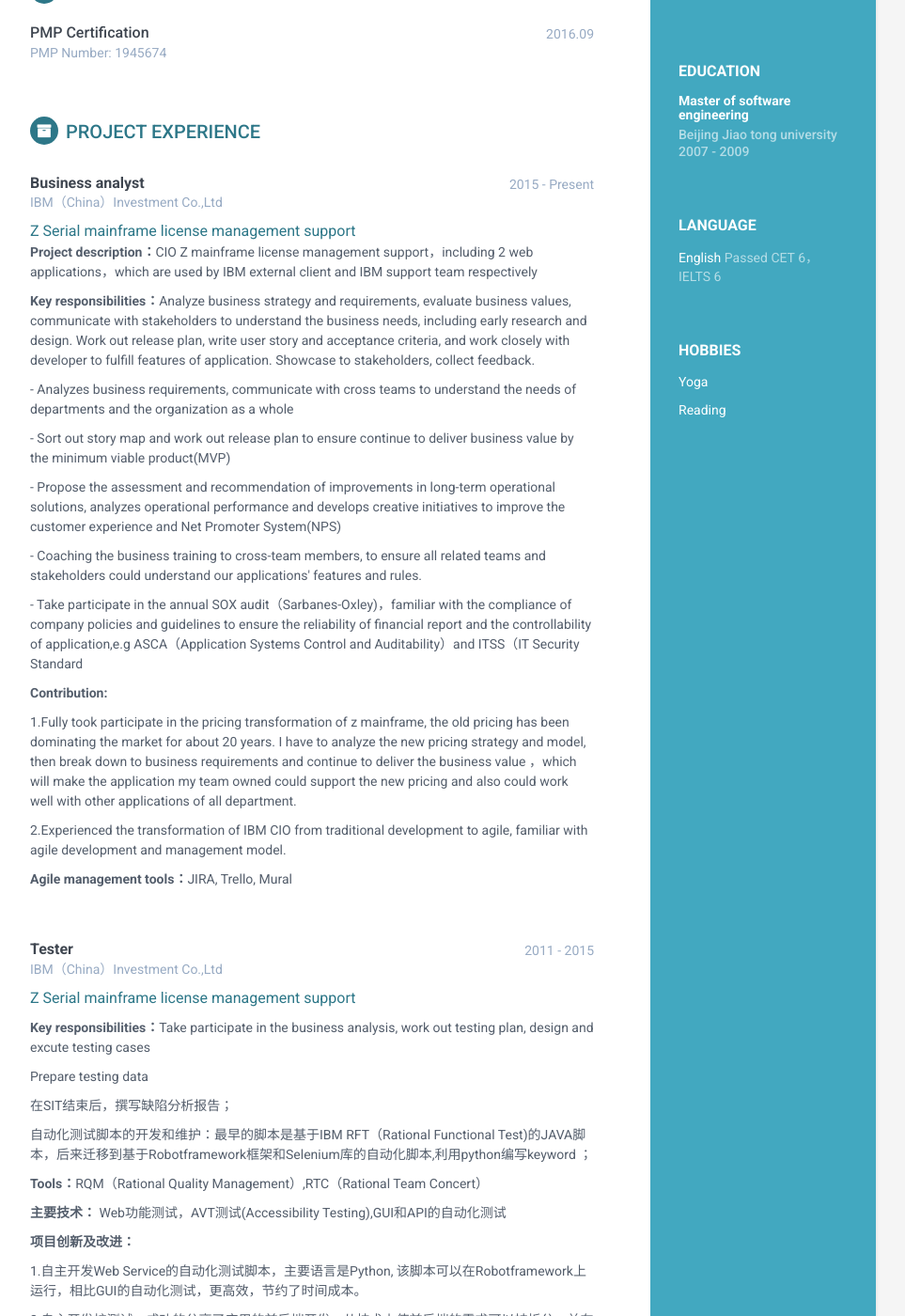
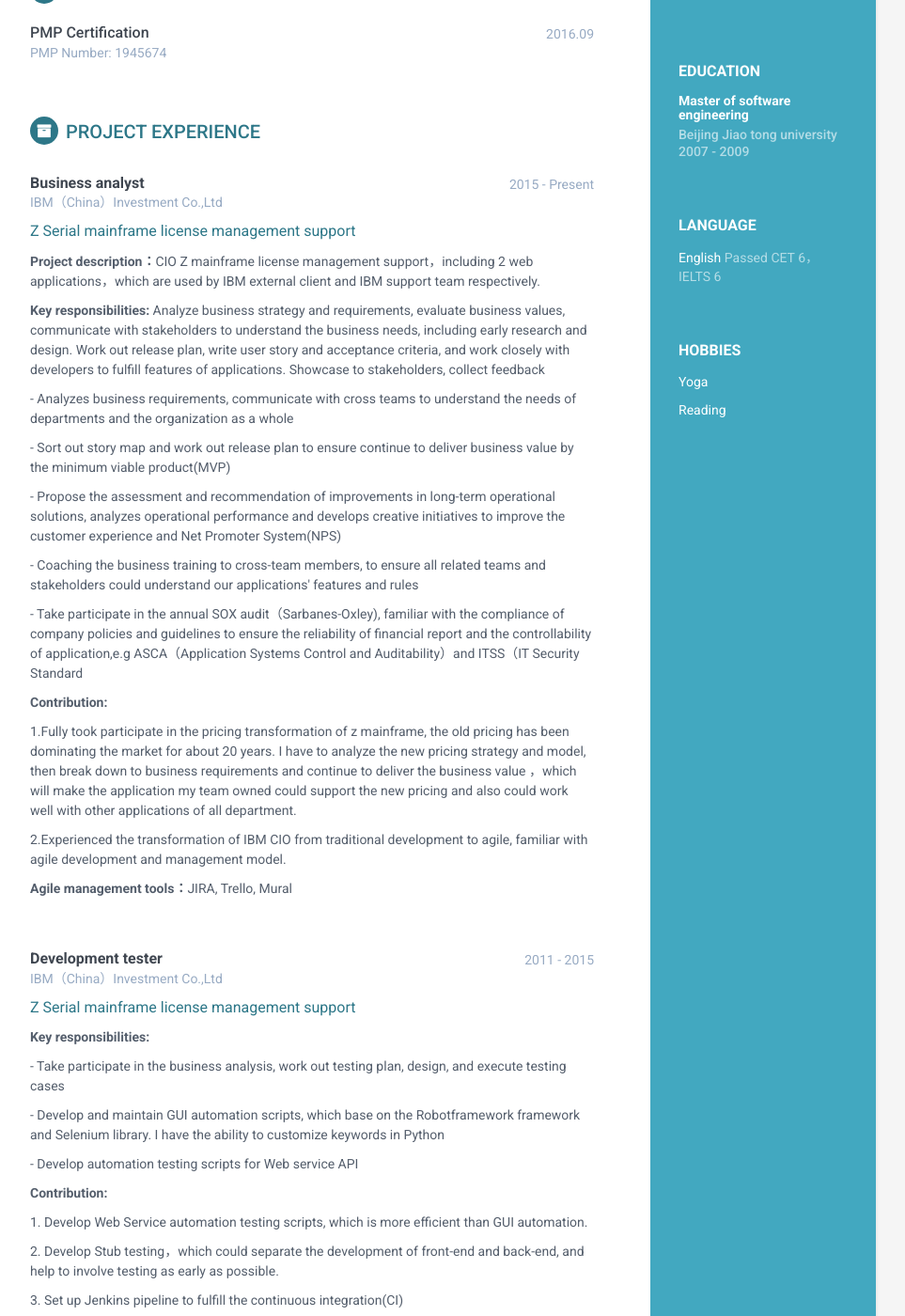
Before and after one commit to liuyang0116/LiuYangResume_EN, a Jekyll site: the page built from index.html, in a window 1280 px wide and 1400 px high, scrolled down 516 px. Shown: the whole window at 94% size, without its empty margins (188-1151 px from the left). Built offline with Jekyll 4.4.1, drawn with Linux system fonts in a browser that asks for light colours; some of the changed text lies outside the part shown.

Commit message:
Update projects.html

```diff
--- a/_includes/projects.html
+++ b/_includes/projects.html
@@ -10,15 +10,16 @@
 						<div class="company">IBM（China）Investment Co.,Ltd</div>
                 <div class="item">
                     <span class="project-title"><a href="#" target="_blank">Z Serial mainframe license management support</a></span>
-                    <span class="project-tagline"><p><b>Project description：</b>CIO Z mainframe license management support，including 2 web applications，which are used by IBM external client and IBM support team respectively</span>
+			<p></p>
+                    <span class="project-tagline"><p><b>Project description：</b>CIO Z mainframe license management support，including 2 web applications，which are used by IBM external client and IBM support team respectively.</span>
 			</p>
-			<p><b>Key responsibilities：</b>Analyze business strategy and requirements, evaluate business values, communicate with stakeholders to understand the business needs, including early research and design. Work out release plan, write user story and acceptance criteria, and work closely with developer to fulfill features of application. Showcase to stakeholders, collect feedback. </p>
+			<p><b>Key responsibilities: </b>Analyze business strategy and requirements, evaluate business values, communicate with stakeholders to understand the business needs, including early research and design. Work out release plan, write user story and acceptance criteria, and work closely with developers to fulfill features of applications. Showcase to stakeholders, collect feedback</p>
 					<p>- Analyzes business requirements, communicate with cross teams to understand the needs of departments and the organization as a whole</p>
 					<p>- Sort out story map and work out release plan to ensure continue to deliver business value by the minimum viable product(MVP)</p>
 					<p>- Propose the assessment and recommendation of improvements in long-term operational solutions, analyzes operational performance and develops creative initiatives to improve the customer experience and Net Promoter System(NPS)</p>
-					<p>- Coaching the business training to cross-team members, to ensure all related teams and stakeholders could understand our applications' features and rules.</p>
-			                <p>- Take participate in the annual SOX audit（Sarbanes-Oxley)，familiar with the compliance of company policies and guidelines to ensure the reliability of financial report and the controllability of application,e.g ASCA（Application Systems Control and Auditability）and ITSS（IT Security Standard</p>
-					<p><b>Contribution:</b></p>
+					<p>- Coaching the business training to cross-team members, to ensure all related teams and stakeholders could understand our applications' features and rules</p>
+			                <p>- Take participate in the annual SOX audit（Sarbanes-Oxley), familiar with the compliance of company policies and guidelines to ensure the reliability of financial report and the controllability of application,e.g ASCA（Application Systems Control and Auditability）and ITSS（IT Security Standard</p>
+			<p><b>Contribution:</b></p>
 					<p>1.Fully took participate in the pricing transformation of z mainframe, the old pricing has been dominating the market for about 20 years. I have to analyze the new pricing strategy and model, then break down to business requirements and continue to deliver the business value ，which will make the application my team owned could support the new pricing and also could work well with other applications of all department.</p>
 					<p>2.Experienced the transformation of IBM CIO from traditional development to agile, familiar with agile development and management model.</p>
 					<p><b>Agile management tools：</b>JIRA, Trello, Mural</p>
@@ -26,7 +27,7 @@
                 </div><!--//item-->
 				<br></br>
 						<div class="upper-row">
-                            <h3 class="job-title"><b>Tester</b></h3>
+                            <h3 class="job-title"><b>Development tester</b></h3>
                             <div class="time">2011 - 2015</div>
                         </div><!--//upper-row-->
 						<div class="company">IBM（China）Investment Co.,Ltd</div>
@@ -34,41 +35,34 @@
                     <span class="project-title"><a href="#" target="_blank">Z Serial mainframe license management support</a></span>
                     <span class="project-tagline"></span>
 					<p></p>
-			                <p><b>Key responsibilities：</b>Take participate in the business analysis, work out testing plan, design and excute testing cases</p>
-					<p>Prepare testing data</p>
-					<p>在SIT结束后，撰写缺陷分析报告；</p>
+			   <p><b>Key responsibilities: </b></p>
+					<p>- Take participate in the business analysis, work out testing plan, design, and execute testing cases</p>
+					<p>- Develop and maintain GUI automation scripts, which base on the Robotframework framework and Selenium library. I have the ability to customize keywords in Python</p>
+					<p>- Develop automation testing scripts for Web service API</p>
+			   <p><b>Contribution: </b></p>
+					<p>1. Develop Web Service automation testing scripts, which is more efficient than GUI automation.</p>
+					<p>2. Develop Stub testing，which could separate the development of front-end and back-end, and help to involve testing as early as possible.</p>
+					<p>3. Set up Jenkins pipeline to fulfill the continuous integration(CI)</p>
+			   <p><b>Skills: </b>Web Service API testing, Web GUI automation testing, Set up DevOps pipeline</p>
 					<p></p>
-					<p>自动化测试脚本的开发和维护：最早的脚本是基于IBM RFT（Rational Functional Test)的JAVA脚本，后来迁移到基于Robotframework框架和Selenium库的自动化脚本,利用python编写keyword ；</p>
-					<p><b>Tools：</b>RQM（Rational Quality Management）,RTC（Rational Team Concert）</p>
-					<p><b>主要技术：</b> Web功能测试，AVT测试(Accessibility Testing),GUI和API的自动化测试</p>
-					<p><b>项目创新及改进：</b></p>
-					<p>1.自主开发Web Service的自动化测试脚本，主要语言是Python, 该脚本可以在Robotframework上运行，相比GUI的自动化测试，更高效，节约了时间成本。</p>
-					<p>2.自主开发桩测试，成功的分离了应用的前后端开发，从技术上使前后端的需求可以被拆分，并在不同的迭代周期交付。</p>
-					<p>3.可持续交付（CI）与自动化测试脚本的集成：利用jenkins实现CI的集成，搭建Jekins Pipeline</p>
-					<p>4.利用JAVA开发java applet程序：根据用户输入自动生成大型机在数据库中的对应注册码的SQL语句。传统的作法是根据数据文件及业务流程手动修改或创建SQL语句，该工具有效的规避了手动修改需要付出大量的时间以及避免了由于手动修改带来的错误。</p>
-					<p></p>
-			                <p><b>开发技术：</b>语言：Java，Python; IDE：NetBeans7.0.1,Eclipse,Pycharm ;Web Server: Tomcat;配置管理：Git/Github；协议：HTTP</p>
+			   <p><b>Programing language: </b>Java, Python</p>
 					<p></p>
 
                 </div><!--//item-->
 				<br></br>
 				<div class="upper-row">
-                            <h3 class="job-title"><b>Tester</b></h3>
+                            <h3 class="job-title"><b>Development tester</b></h3>
                             <div class="time">2009 - 2011</div>
                         </div><!--//upper-row-->
-                        <div class="company">金雅拓（中国）投资有限公司, 北京</div>
+                        <div class="company">Gemalto（China）Investment Co.,Ltd, Beijing</div>
                 <div class="item">
-                    <span class="project-title"><a href="#" target="_blank">后台数据分析应用（ETL）的测试</a></span>
+                    <span class="project-title"><a href="#" target="_blank">Data analysis and verification for Extract-Transform-Load（ETL）</a></span>
 					<span class="project-tagline"></span>
 			<p></p>
-                <p><b>个人职责：</b>制定测试计划，设计测试用例，搭建测试环境，准备测试数据，设计并开发基于shUnit的自动化测试框架及脚本，实施测试用例 </p>
-				<p><b>个人贡献：</b>
-				利用shUnit + shell脚本验证ETL的业务逻辑，错误处理，数据完整性
-				</p>
-				<p>根据业务逻辑准备测试数据并利用自动化测试脚本验证ETL的业务逻辑，错误处理，数据完整性 ；</p>
-				<p>开发的自动化测试脚本实现了在回归测试中对ETL业务逻辑的验证 ；</p>
-				</p>
-				<p><b>测试及开发环境：</b>Redhat4 + Oracle10.0.2</p>
-				<p><b>主要技术：</b>Linux/Unix命令，ETL测试，Shell编程，shUnit，</p>
+                <p><b>Key responsibilities:</b>Work out testing plan, design test cases，set up testing environment, and develop the testing scripts basing on shUnit framework.</p>
+				<p><b>Contribution: </b>
+				<p>Develop shell scripts to verify the data of Extract-Transform-Load（ETL）is integrity and reliable.</p>
+				<p><b>Development environment: </b>Redhat4 + Oracle10.0.2</p>
+				<p><b>Skills: </b>Linux/Unix，Shell programming</p>
 				</div><!--//item-->
             </section><!--//section-->
```
